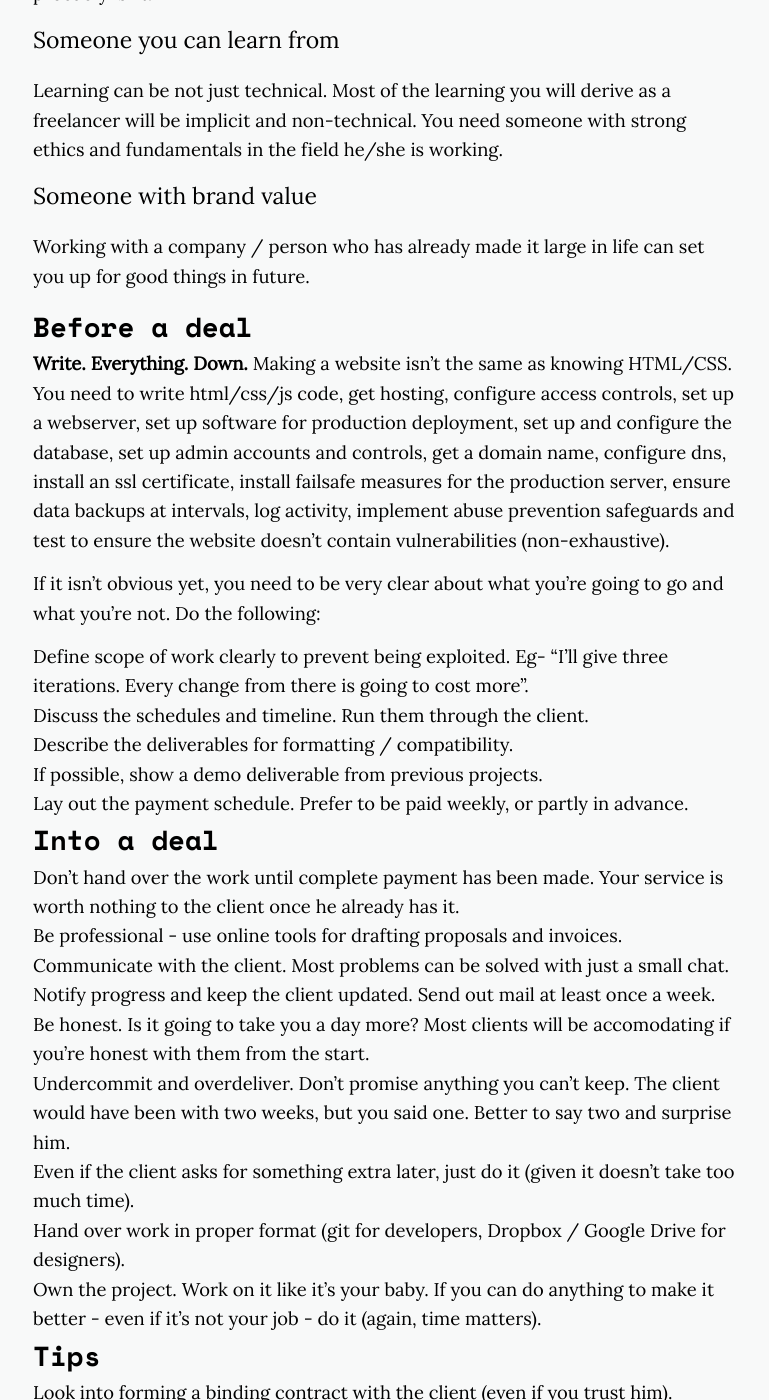
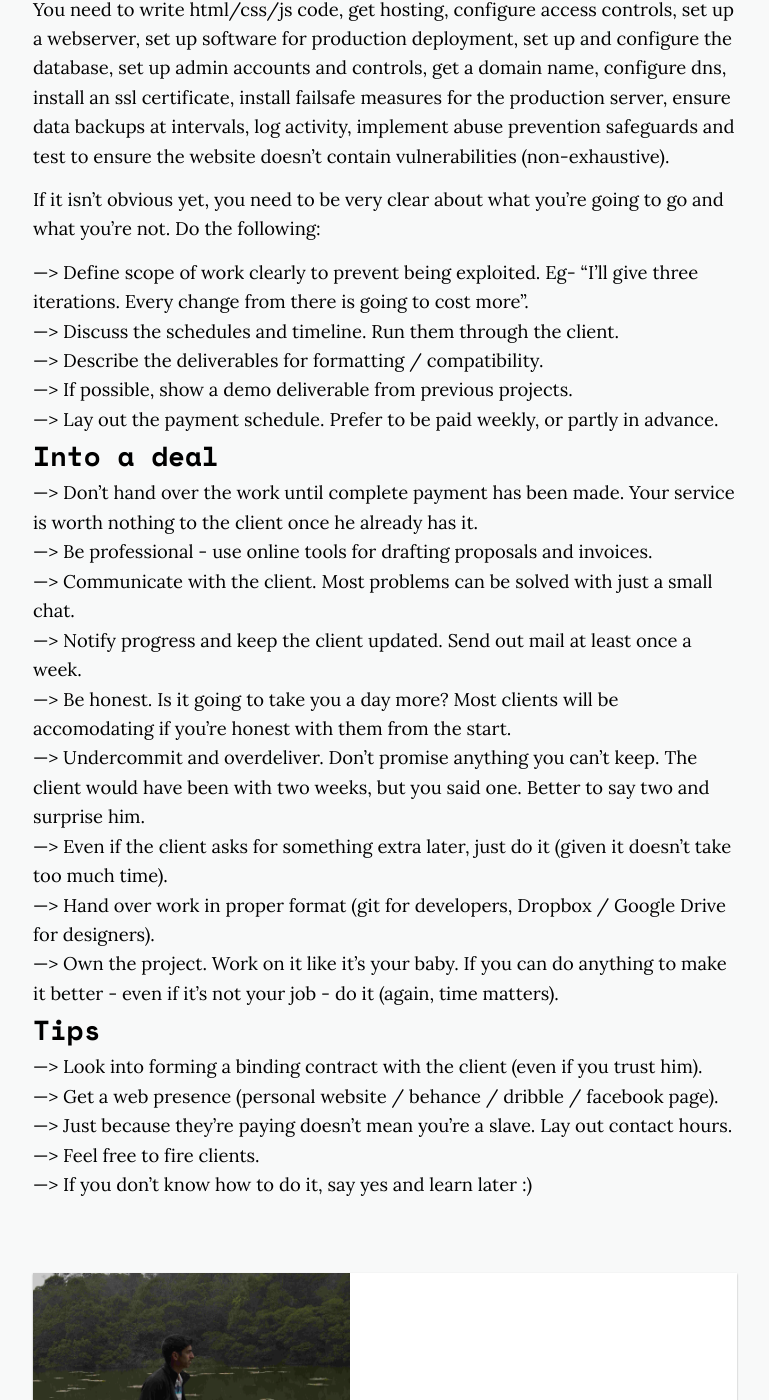
Before and after one commit to abhijitt/blog.abhijittomar.com, a Jekyll site: the page built from _posts/2016-09-20-student-freelancing.markdown, in a window 1280 px wide and 1400 px high, scrolled down 5692 px. Shown: the whole window, without its empty margins (255-1024 px from the left). Built offline with Jekyll 4.4.1, drawn with Linux system fonts in a browser that asks for light colours; nearby versions of some CDN libraries; comment, search, counter and statistics services are not loaded; some of the changed text lies outside the part shown.

Commit message:
revised formatiing issues

```diff
--- a/_posts/2016-09-20-student-freelancing.markdown
+++ b/_posts/2016-09-20-student-freelancing.markdown
@@ -12,30 +12,33 @@
 This article is a follow-up to the freelancing session conducted by Abhijit Tomar and Harshit Manocha at IIT Bombay on 17th of September 2016. It is intended to be a primer for any student looking to work as a part time freelancer. Two paths will be covered- those of a developer and a designer.
 This post will cover the broad topics of:
 
--   [Why freelancing?](#why-freelancing)
--   [A student's approach](#a-students-approach)
--   [Opportunities overview](#opportunities-overview)
--   [Online freelancing](#online-freelancing)
--   [Avoiding common issues](#avoiding-common-issues)
--   [Staying grounded](#staying-grounded)
--   [Getting the right client](#getting-the-right-client)
--   [Before a deal](#before-a-deal)
--   [Into the deal](#into-a-deal)
--   [Tips](#tips)
-
+- [Why freelancing?](#why-freelancing)
+- [A student's approach](#a-students-approach)
+- [Opportunities overview](#opportunities-overview)
+- [Online freelancing](#online-freelancing)
+- [Avoiding common issues](#avoiding-common-issues)
+- [Staying grounded](#staying-grounded)
+- [Getting the right client](#getting-the-right-client)
+- [Before a deal](#before-a-deal)
+- [Into the deal](#into-a-deal)
+- [Tips](#tips)
+\\
+&nbsp;
 
 ## <a name="why-freelancing"></a>Why freelancing?
 You may want to get into freelancing for three reasons:
 
--   To learn
+- **To learn**
 
-    As a student, freelancing can be a great way to learn. It can provide an insight into how companies work. Working on live projects with actual goals and deadlines gives you a real-world experience that is not easily achieved in the safe, classroom setting.
--   To earn
+As a student, freelancing can be a great way to learn. It can provide an insight into how companies work. Working on live projects with actual goals and deadlines gives you a real-world experience that is not easily achieved in the safe, classroom setting.
 
-    Even if you are not short on cash, freelancing can be a way to earn some pocket money. The feeling of independence it provides is worth putting in the hours for.
--   Skill building
+- **To earn**
 
-    While working, you are simultaneously building your technical skills. This can open doors to bigger and better opportunities in future.
+ Even if you are not short on cash, freelancing can be a way to earn some pocket money. The feeling of independence it provides is worth putting in the hours for.
+
+- **Skill building**
+
+ While working, you are simultaneously building your technical skills. This can open doors to bigger and better opportunities in future.
 
 ## <a name="a-students-approach"></a>A student's approach
 As a student, the right approach is to optimise learning, rather than monetary returns.
@@ -45,51 +48,57 @@
 ## <a name="opportunities-overview"></a>Opportunities Overview
 The following are the kind of opportunites currently seen in the market:
 
--   Web (frontend)
+- **Web (frontend)**
 
-    Every start-up or small business needs a website. And making those websites needs web developers.
--   Android & iOS
+ Every start-up or small business needs a website. And making those websites needs web developers.
 
-    I've never seen a jobless Android developer. The current market demand for Android developers is **too damn high**. As long as Apple is in business, every company will also need an iOS app. Since iOS development requires an iDevice, the supply of iOS developers in the market is less, and are hence valued higher.
--   Backend (web and app)
+- **Android & iOS**
 
-    To get work as a backend developer, you need frontend and Android dev friends who will recommend you :)
--   Blogging / Content Writing
+ I've never seen a jobless Android developer. The current market demand for Android developers is **too damn high**. As long as Apple is in business, every company will also need an iOS app. Since iOS development requires an iDevice, the supply of iOS developers in the market is less, and are hence valued higher.
 
-    I could give you 17 reasons why anyone can be a blogger these days. However, demand for serious bloggers and content writers also exists depending on your domain expertise.
--   Creative Design
+- **Backend (web and app)**
 
-    I am using this as an umbrella term for the various creative services required by business. It may include UI/UX design, poster and logo design, video editing, branding etc. In this field, it is difficult to build a reputation. But once you've earned a name for yourself, it can be very lucrative.
+ To get work as a backend developer, you need frontend and Android dev friends who will recommend you :)
+
+- **Blogging / Content Writing**
+
+ I could give you 17 reasons why anyone can be a blogger these days. However, demand for serious bloggers and content writers also exists depending on your domain expertise.
+
+- **Creative Design**
+
+ I am using this as an umbrella term for the various creative services required by business. It may include UI/UX design, poster and logo design, video editing, branding etc. In this field, it is difficult to build a reputation. But once you've earned a name for yourself, it can be very lucrative.
 
 
 ## <a name="online-freelancing"></a>Online freelancing
 There are several websites that serve as platforms for freelancers to meet clients. For a small percentage of your earnings, these websites will get you clients, and implement some form of an escrow system to ensure that both parties are treated fairly.
 
--   [Freelancer](https://freelancer.com)
+- [**Freelancer**](https://freelancer.com)
 
-    This happens to be among the popular ones. Here, you need to compete against other freelancers to get your proposal selected. A series of rejections can get disheartening since your work on the bid goes to waste.
--   [Upwork](https://upwork.com)
+ This happens to be among the popular ones. Here, you need to compete against other freelancers to get your proposal selected. A series of rejections can get disheartening since your work on the bid goes to waste.
 
-    This may be a better option for someone looking to make a stable income. You make your profile and list your hourly rate. Start at low rates, rack up good reviews and earn your way to a larger hourly rate.
--   [Toptal](https://toptal.com)
+- [**Upwork**](https://upwork.com)
 
-    If you have reason to believe that your skills are better than the majority of professionals in your field, then this is the place for you. Toptal advertises itself to host the crème de la crème in the freelancing world. You can naturally expect to be paid higher than on other platforms (given you are able to clear the selection process). However, it is only for full-time freelancers.
+ This may be a better option for someone looking to make a stable income. You make your profile and list your hourly rate. Start at low rates, rack up good reviews and earn your way to a larger hourly rate.
+
+- [**Toptal**](https://toptal.com)
+
+ If you have reason to believe that your skills are better than the majority of professionals in your field, then this is the place for you. Toptal advertises itself to host the crème de la crème in the freelancing world. You can naturally expect to be paid higher than on other platforms (given you are able to clear the selection process). However, it is only for full-time freelancers.
 
 ## <a name="avoiding-common-issues"></a>Avoiding common issues
 There can be many issues (pesky clients) you may run into while working as a freelancer. Some of them are:
 ![dilbert-comic](/assets/images/student-freelancing/dilbert-comic.jpg){: style="width:250px; float:left; margin:20px"}
 
--   Technically challenged clients
+- **Technically challenged clients**
 
-    I have worked with clients, who even after several months had no idea what I *really* did (I work as a backend developer). You will often meet who will have difficulty wrapping their head around what you work on. Since they have zero knowledge of technical matters, it can be difficult for them to understand what is easy, difficult, or impossible to accomplish. It can also get difficult for you to justify how much you should be paid. Some view everything technical as the same black box and may have unreasonable demands ("Okay it's almost done, but we just add a chat feature to this website? I'm sure it's easy - every website has it these days."). You will run into problems with this client due to not being able to communicate effectively (which may not be the fault of anyone in particular).
+ I have worked with clients, who even after several months had no idea what I *really* did (I work as a backend developer). You will often meet who will have difficulty wrapping their head around what you work on. Since they have zero knowledge of technical matters, it can be difficult for them to understand what is easy, difficult, or impossible to accomplish. It can also get difficult for you to justify how much you should be paid. Some view everything technical as the same black box and may have unreasonable demands ("Okay it's almost done, but we just add a chat feature to this website? I'm sure it's easy - every website has it these days."). You will run into problems with this client due to not being able to communicate effectively (which may not be the fault of anyone in particular).
 
--   The future billionaire
+- **The future billionaire**
 
-    He is convinced his app / website is going to hit it big. His favourite sentence is "We are going to be the Uber of X". Delusional is the word to describe this person. He will not feel stupid dropping the line, "This is a billion dollar idea..." on the first meeting. Unless he has a past record of creating multi-million dollar business, this is the point where you fake an emergency and promise to get back next week (never).
+ He is convinced his app / website is going to hit it big. His favourite sentence is "We are going to be the Uber of X". Delusional is the word to describe this person. He will not feel stupid dropping the line, "This is a billion dollar idea..." on the first meeting. Unless he has a past record of creating multi-million dollar business, this is the point where you fake an emergency and promise to get back next week (never).
 
--   Sleazy start-up guy
+- **Sleazy start-up guy**
 
-    Hey! I can't pay you right now, but you can be the CTO with X% equity in my startup. This may or may not be the future billionaire's partner in crime. The first question you should ask yourself is, "Why did he so easily offer me 15% of his self-proclaimed billion dollar startup on the first meeting?" This can be for two reasons- either he knows the shares aren't worth anything, or he believes they are and is gullible enough to give them to you on the first meeting. Dealing with such an insincere / slow person, you will only end up wasting your time. Avoid this person at all costs.
+ Hey! I can't pay you right now, but you can be the CTO with X% equity in my startup. This may or may not be the future billionaire's partner in crime. The first question you should ask yourself is, "Why did he so easily offer me 15% of his self-proclaimed billion dollar startup on the first meeting?" This can be for two reasons- either he knows the shares aren't worth anything, or he believes they are and is gullible enough to give them to you on the first meeting. Dealing with such an insincere / slow person, you will only end up wasting your time. Avoid this person at all costs.
 
 
 ## <a name="staying-grounded"></a>Staying grounded
@@ -98,48 +107,51 @@
 ## <a name="getting-the-right-client"></a>Getting the right client
 As a student, the act of freelancing is essentially brought down to choosing the right client. Try to get a client with the following qualities:
 
--   Has skills
+- **Has skills**
 
-    There is no better to enhance your skills than to work with a more skilled team. Getting such a client can be made easier if you leave out the goal of making profits. If your only takeaway in the project is money, your takeaway in the long term is zero.
--   Someone you can trust
+ There is no better to enhance your skills than to work with a more skilled team. Getting such a client can be made easier if you leave out the goal of making profits. If your only takeaway in the project is money, your takeaway in the long term is zero.
 
-    I cannot stress how important this is. While working on real projects, there is a great deal that can go wrong. There are people out there who will screw you over at the first opportunity they get. Trust your instincts, if it doesn't feel right it probably isn't.
--   Someone you can learn from
+- **Someone you can trust**
 
-    Learning can be not just technical. Most of the learning you will derive as a freelancer will be implicit and non-technical. You need someone with strong ethics and fundamentals in the field he/she is working.
--   Someone with brand value
+ I cannot stress how important this is. While working on real projects, there is a great deal that can go wrong. There are people out there who will screw you over at the first opportunity they get. Trust your instincts, if it doesn't feel right it probably isn't.
 
-    Working with a company / person who has already made it large in life can set you up for good things in future.
+- **Someone you can learn from**
+
+ Learning can be not just technical. Most of the learning you will derive as a freelancer will be implicit and non-technical. You need someone with strong ethics and fundamentals in the field he/she is working.
+
+- **Someone with brand value**
+
+ Working with a company / person who has already made it large in life can set you up for good things in future.
 
 ## <a name="before-a-deal"></a>Before a deal
 **Write. Everything. Down.** Making a website isn't the same as knowing HTML/CSS. You need to write html/css/js code, get hosting, configure access controls, set up a webserver, set up software for production deployment, set up and configure the database, set up admin accounts and controls, get a domain name, configure dns, install an ssl certificate, install failsafe measures for the production server, ensure data backups at intervals, log activity, implement abuse prevention safeguards and test to ensure the website doesn't contain vulnerabilities (non-exhaustive).
 
 If it isn't obvious yet, you need to be very clear about what you're going to go and what you're not. Do the following:
 
--   Define scope of work clearly to prevent being exploited. Eg- "I'll give three iterations. Every change from there is going to cost more".
--   Discuss the schedules and timeline. Run them through the client.
--   Describe the deliverables for formatting / compatibility.
--   If possible, show a demo deliverable from previous projects.
--   Lay out the payment schedule. Prefer to be paid weekly, or partly in advance.
+- ---> Define scope of work clearly to prevent being exploited. Eg- "I'll give three iterations. Every change from there is going to cost more".
+- ---> Discuss the schedules and timeline. Run them through the client.
+- ---> Describe the deliverables for formatting / compatibility.
+- ---> If possible, show a demo deliverable from previous projects.
+- ---> Lay out the payment schedule. Prefer to be paid weekly, or partly in advance.
 
 
 ## <a name="into-a-deal"></a>Into a deal
 
--   Don't hand over the work until complete payment has been made. Your service is worth nothing to the client once he already has it.
--   Be professional - use online tools for drafting proposals and invoices.
--   Communicate with the client. Most problems can be solved with just a small chat.
--   Notify progress and keep the client updated. Send out mail at least once a week.
--   Be honest. Is it going to take you a day more? Most clients will be accomodating if you're honest with them from the start.
--   Undercommit and overdeliver. Don't promise anything you can't keep. The client would have been with two weeks, but you said one. Better to say two and surprise him.
--   Even if the client asks for something extra later, just do it (given it doesn't take too much time).
--   Hand over work in proper format (git for developers, Dropbox / Google Drive for designers).
--   Own the project. Work on it like it's your baby. If you can do anything to make it better - even if it's not your job - do it (again, time matters).
+- ---> Don't hand over the work until complete payment has been made. Your service is worth nothing to the client once he already has it.
+- ---> Be professional - use online tools for drafting proposals and invoices.
+- ---> Communicate with the client. Most problems can be solved with just a small chat.
+- ---> Notify progress and keep the client updated. Send out mail at least once a week.
+- ---> Be honest. Is it going to take you a day more? Most clients will be accomodating if you're honest with them from the start.
+- ---> Undercommit and overdeliver. Don't promise anything you can't keep. The client would have been with two weeks, but you said one. Better to say two and surprise him.
+- ---> Even if the client asks for something extra later, just do it (given it doesn't take too much time).
+- ---> Hand over work in proper format (git for developers, Dropbox / Google Drive for designers).
+- ---> Own the project. Work on it like it's your baby. If you can do anything to make it better - even if it's not your job - do it (again, time matters).
 
 
 ## <a name="tips"></a>Tips
 
--   Look into forming a binding contract with the client (even if you trust him).
--   Get a web presence (personal website / behance / dribble / facebook page).
--   Just because they're paying doesn't mean you're a slave. Lay out contact hours.
--   Feel free to fire clients.
--   If you don't know how to do it, say yes and learn later :)
+- ---> Look into forming a binding contract with the client (even if you trust him).
+- ---> Get a web presence (personal website / behance / dribble / facebook page).
+- ---> Just because they're paying doesn't mean you're a slave. Lay out contact hours.
+- ---> Feel free to fire clients.
+- ---> If you don't know how to do it, say yes and learn later :)
```
Also changed, not shown: assets/images/profile_img1.jpg (added), 2 other files.
